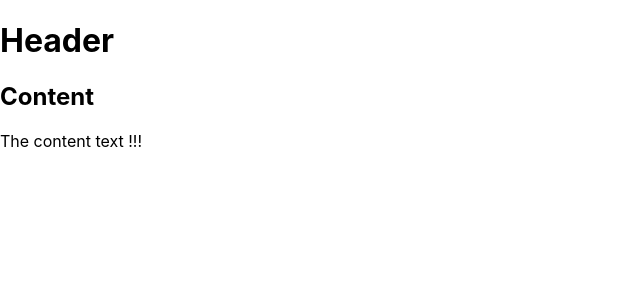
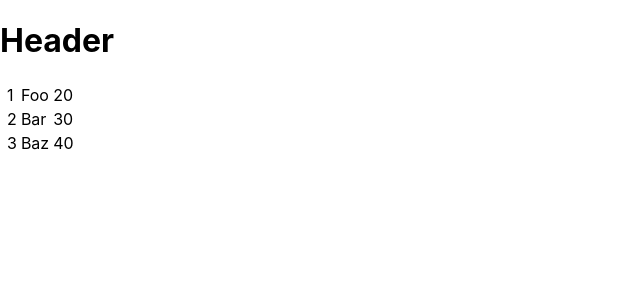
Before and after one commit to holdon1996/react, a React (Create React App) app: page / in a window 1280 px wide. Shown: the top 300 px of the page, without its empty margins (0-640 px from the left). Built offline with nearby package versions, Linux system fonts and the light colour scheme.

Commit message:
pass data to class other using props

```diff
--- a/src/App.js
+++ b/src/App.js
@@ -3,13 +3,40 @@
 import './App.css';
 
 class App extends React.Component {
+  constructor() {
+    super();
+    this.state = {
+      data:
+        [
+          {
+            "id": 1,
+            "name": "Foo",
+            "age": "20"
+          },
+          {
+            "id": 2,
+            "name": "Bar",
+            "age": "30"
+          },
+          {
+            "id": 3,
+            "name": "Baz",
+            "age": "40"
+          }
+        ]
+    }
+  }
   render() {
     return (
       <div>
         <Header />
-        <Content />
+        <table>
+          <tbody>
+            {this.state.data.map((data, index) => <TableRow key={index} data={data} />)}
+          </tbody>
+        </table>
       </div>
-    )
+    );
   }
 }
 
@@ -19,18 +46,20 @@
       <div>
         <h1>Header</h1>
       </div>
-    )
+    );
   }
 }
 
-class Content extends React.Component {
+class TableRow extends React.Component {
   render() {
     return (
-      <div>
-        <h2>Content</h2>
-        <p>The content text !!!</p>
-      </div>
-    )
+      <tr>
+        <td>{this.key}</td>
+        <td>{this.props.data.id}</td>
+        <td>{this.props.data.name}</td>
+        <td>{this.props.data.age}</td>
+      </tr>
+    );
   }
 }
 
```
